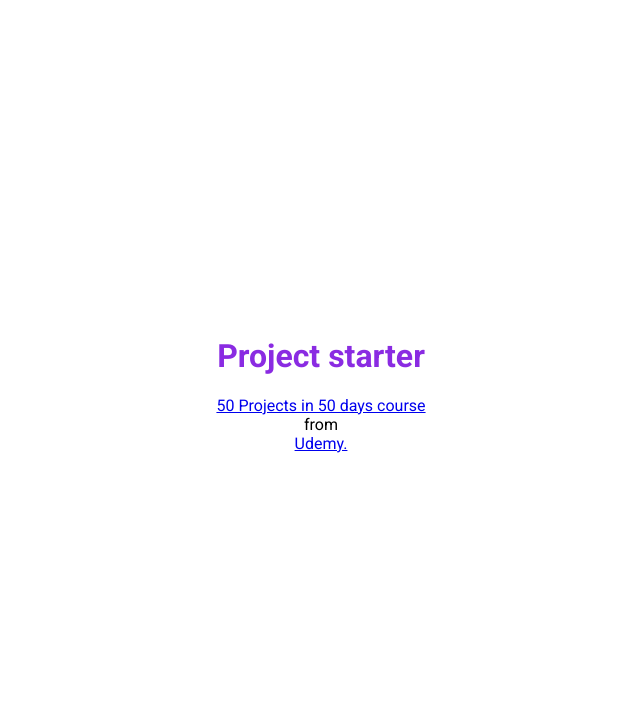
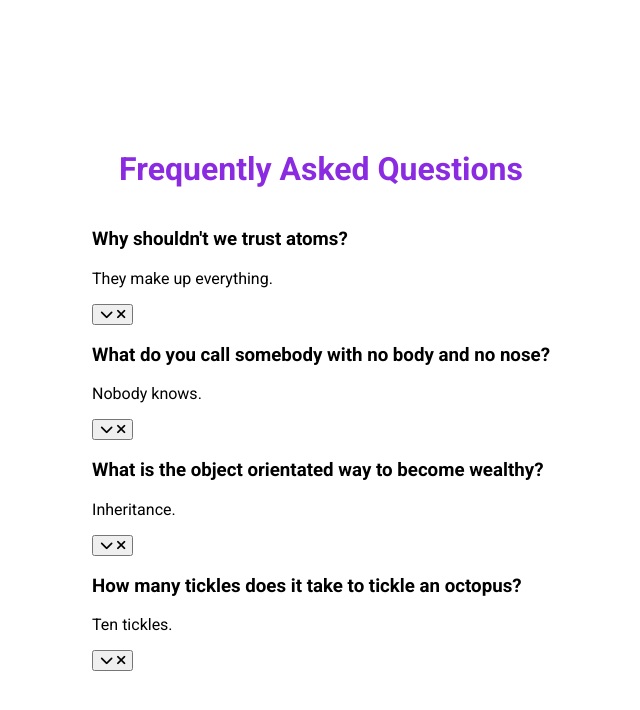
Before and after one commit to ANDREWAHN-UK/50-Projects-12-FAQ-Collapse, a plain HTML site: page index.html in a window 1280 px wide. Shown: the whole page, without its empty margins (319-959 px from the left). Drawn offline with Linux system fonts and the light colour scheme.

Commit message:
index.html - add faq, faq-title etc elements

```diff
--- a/index.html
+++ b/index.html
@@ -1,5 +1,6 @@
 <!DOCTYPE html>
 <html lang="en">
+
 <head>
     <meta charset="UTF-8">
     <meta http-equiv="X-UA-Compatible" content="IE=edge">
@@ -9,15 +10,70 @@
         crossorigin="anonymous" referrerpolicy="no-referrer" />
 
     <link rel="stylesheet" href="/assets/style.css">
-    <title>Project Starter</title>
+    <title>FAQ</title>
 </head>
 
-<h1>Project starter</h1>
-           <a href="https://www.udemy.com/course/50-projects-50-days/learn/lecture/23595148#overview">50 Projects in
-            50 days course</a>  from <a href="https://www.udemy.com/">Udemy.</a>  </p>
+<h1>Frequently Asked Questions</h1>
 
+<div class="faq-container">
+    <div class="faq active">
+        <h3 class="faq-title">
+            Why shouldn't we trust atoms?
+        </h3>
+        <p class="faq-text">
+            They make up everything.
+        </p>
 
-            <script src="/assets/script.js"></script>
+        <button class="faq-toggle">
+            <i class="fas fa-chevron-down"></i>
+            <i class="fas fa-times"></i>
+        </button>
+    </div>
+
+    <div class="faq ">
+        <h3 class="faq-title">
+            What do you call somebody with no body and no nose?
+        </h3>
+        <p class="faq-text">
+            Nobody knows.
+        </p>
+
+        <button class="faq-toggle">
+            <i class="fas fa-chevron-down"></i>
+            <i class="fas fa-times"></i>
+        </button>
+    </div>
+
+    <div class="faq ">
+        <h3 class="faq-title">
+            What is the object orientated way to become wealthy?
+        </h3>
+        <p class="faq-text">
+            Inheritance.
+        </p>
+
+        <button class="faq-toggle">
+            <i class="fas fa-chevron-down"></i>
+            <i class="fas fa-times"></i>
+        </button>
+    </div>
+
+    <div class="faq ">
+        <h3 class="faq-title">
+            How many tickles does it take to tickle an octopus?
+        </h3>
+        <p class="faq-text">
+            Ten tickles.
+        </p>
+
+        <button class="faq-toggle">
+            <i class="fas fa-chevron-down"></i>
+            <i class="fas fa-times"></i>
+        </button>
+    </div>
+</div>
+
+<script src="/assets/script.js"></script>
 </body>
 
 </html>
```
